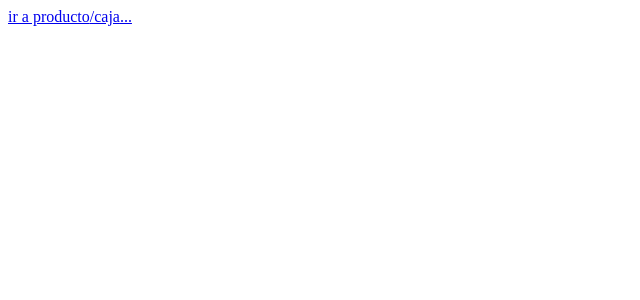
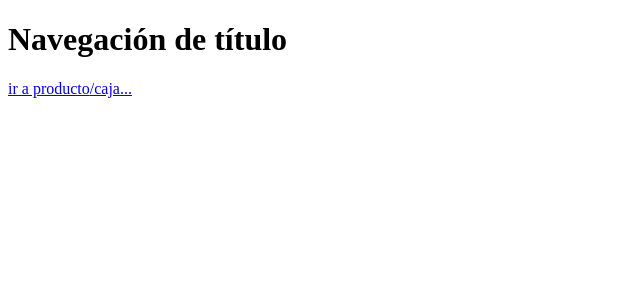
Before and after one commit to JennerAmaya/SIIPGH, an Angular app: page / in a window 1280 px wide. Shown: the top 300 px of the page, without its empty margins (0-640 px from the left). Built offline with nearby package versions, Linux system fonts and the light colour scheme.

Commit message:
Agregé titulo de navegación HTML

```diff
--- a/src/app/app.component.html
+++ b/src/app/app.component.html
@@ -1,4 +1,5 @@
 
+<h1>Navegación de título</h1>
 <a routerLink="productos">ir a producto</a>
 <a routerLink="productos">/caja</a>
 <a routerLink="productos">...</a>
```
